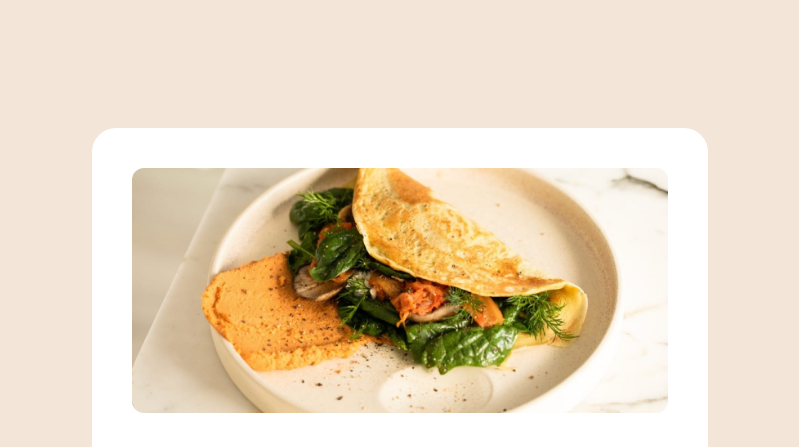
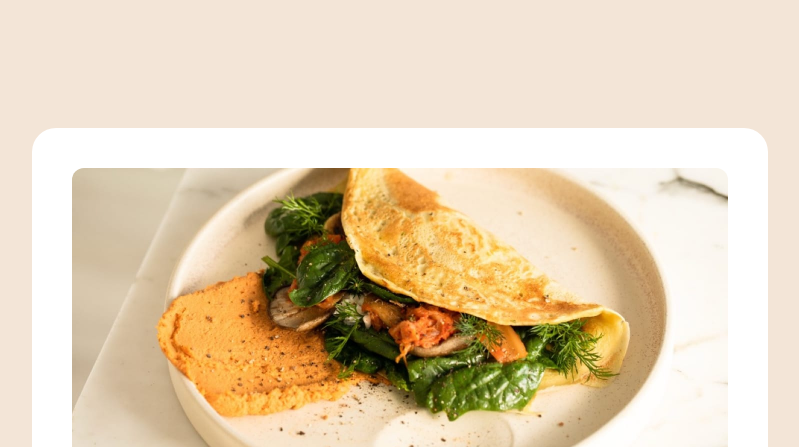
Before and after one commit to jose-wolf/recipe-page, a plain HTML site: page index.html in a window 1280 px wide. Shown: the top 447 px of the page, without its empty margins (240-1039 px from the left). Drawn offline with Linux system fonts and the light colour scheme.

Commit message:
feat: adicona versao para o desktop

```diff
--- a/style.css
+++ b/style.css
@@ -262,3 +262,10 @@ hr {
     font-size: 2.5rem;
   }
 }
+
+/* Desktop version */
+@media (min-width: 1024px) {
+  main {
+    max-width: 46rem;
+  }
+}
```
